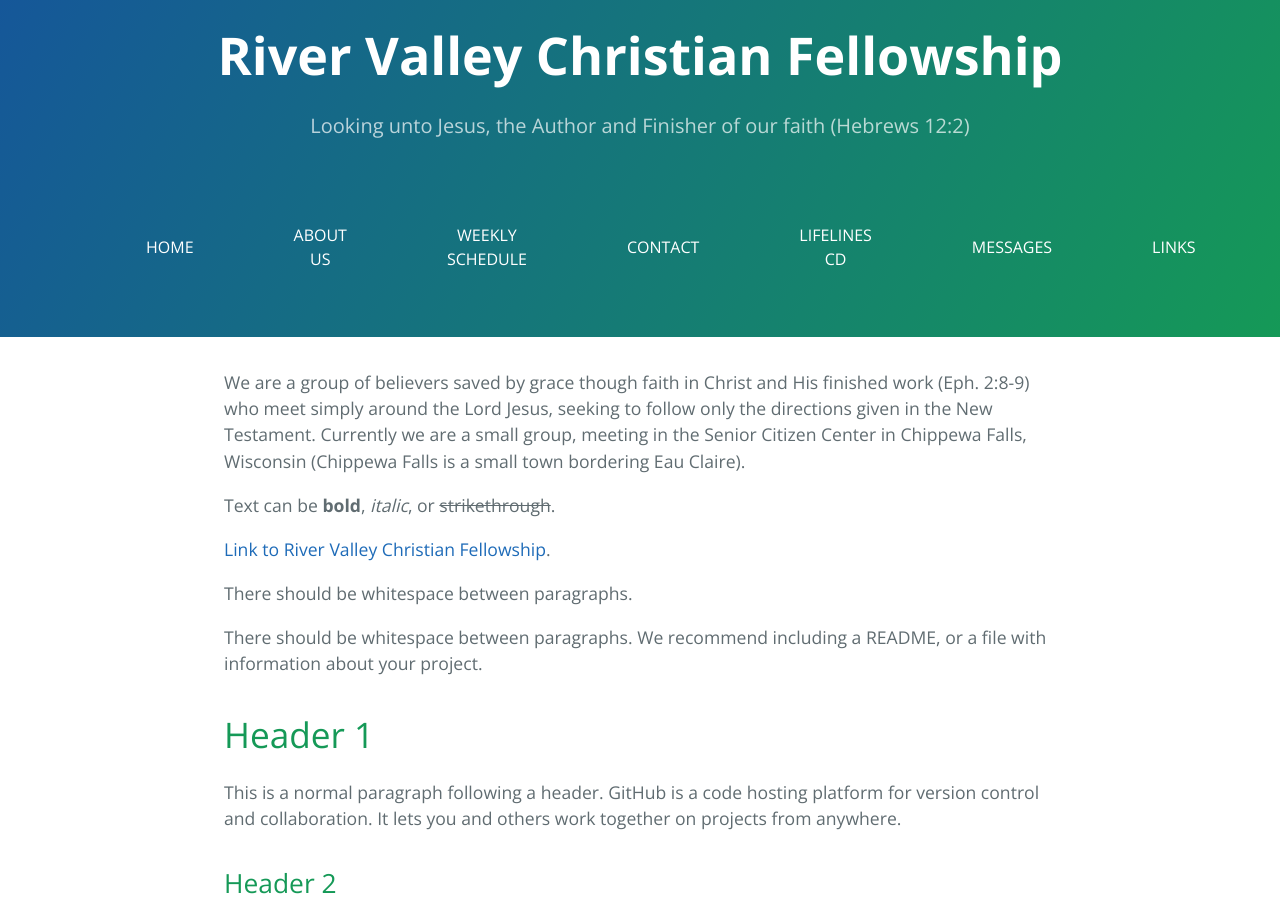
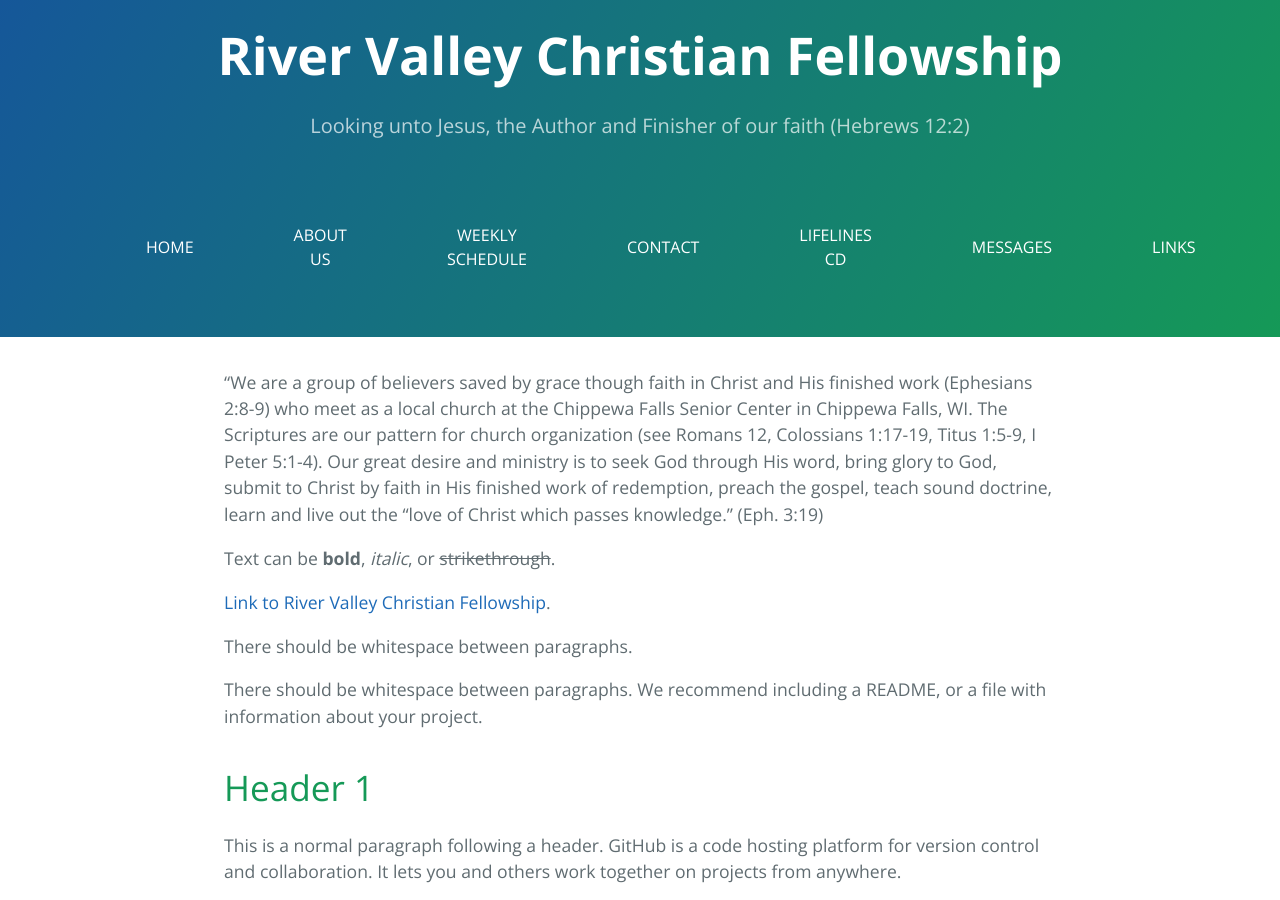
Before and after one commit to RiverValleyChristianFellowship/rvcf.github.io, a Jekyll site: the page built from index.md, in a window 1280 px wide and 900 px high. Built offline with Jekyll 4.4.1, drawn with Linux system fonts in a browser that asks for light colours; the repository's description, which GitHub fills in, is left out.

Commit message:
main page update

```diff
--- a/index.md
+++ b/index.md
@@ -2,7 +2,7 @@
 
 layout: default
 ---
-We are a group of believers saved by grace though faith in Christ and His finished work (Eph. 2:8-9) who meet simply around the Lord Jesus, seeking to follow only the directions given in the New Testament. Currently we are a small group, meeting in the Senior Citizen Center in Chippewa Falls, Wisconsin (Chippewa Falls is a small town bordering Eau Claire).
+"We are a group of believers saved by grace though faith in Christ and His finished work (Ephesians 2:8-9) who meet as a local church at the Chippewa Falls Senior Center in Chippewa Falls, WI.  The Scriptures are our pattern for church organization (see Romans 12, Colossians 1:17-19, Titus 1:5-9, I Peter 5:1-4).  Our great desire and ministry is to seek God through His word, bring glory to God, submit to Christ by faith in His finished work of redemption, preach the gospel, teach sound doctrine, learn and live out the "love of Christ which passes knowledge." (Eph. 3:19)
 
 Text can be **bold**, _italic_, or ~~strikethrough~~.
 
```
